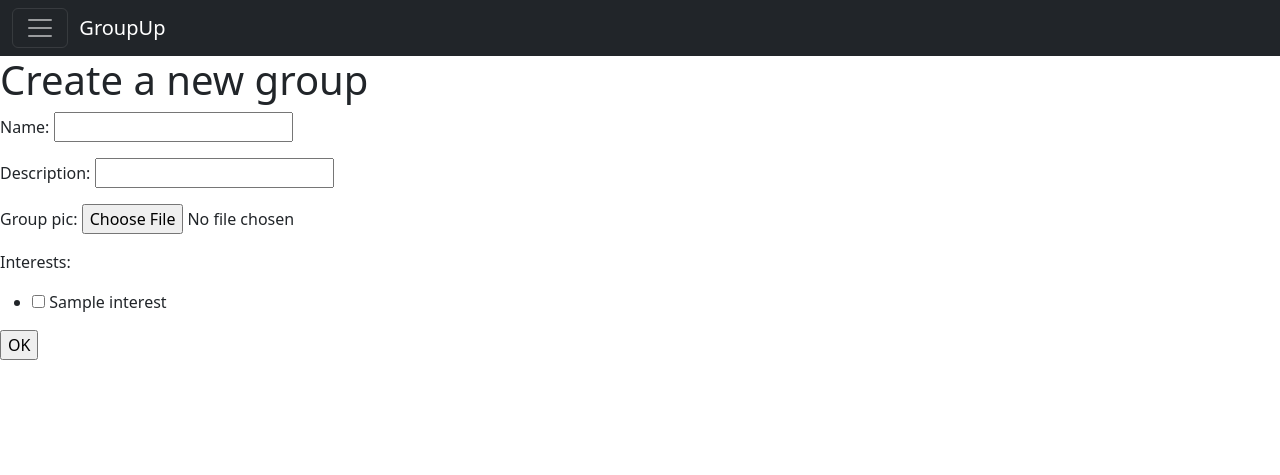
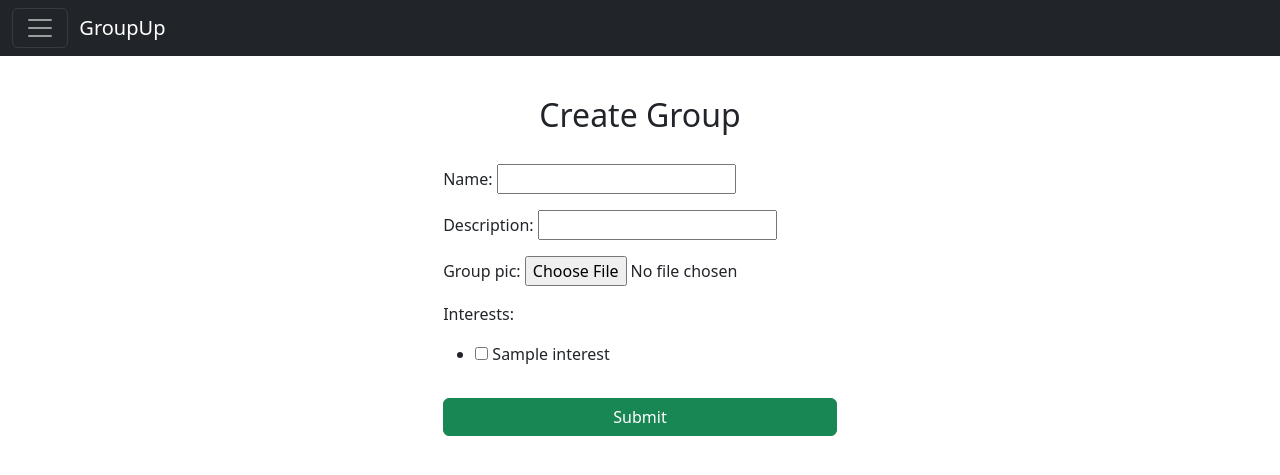
Before and after one commit to erlendps/groupup, a Django app: page /groups/create/ in a window 1280 px wide. Shown: the top 475 px of the page. Run offline with Django 3.2, Linux system fonts and the light colour scheme; a user stored in the database is signed in; tables that the repository leaves empty hold one stand-in row (values such as "Sample post"); some libraries are stand-ins or nearby versions.

Commit message:
style group-creation form

```diff
--- a/groupup/groupup/accounts/templates/accounts/group_creation.html
+++ b/groupup/groupup/accounts/templates/accounts/group_creation.html
@@ -1,11 +1,17 @@
 {% extends 'accounts/base.html' %}
-{% block title %}Matches for {{ usergroup.name }}{% endblock %}
-
 {% block content %}
-<h1>Create a new group</h1>
-<form action="/groups/create/" method="post" enctype="multipart/form-data">
-    {% csrf_token %}
-    {{ form.as_p }}
-    <input type="submit" value="OK">
-</form>
+    <div style=" margin-top: 40px; display: flex; flex-direction: column; align-items: center;">
+        <h2 style="margin-bottom: 30px;">Create Group</h2>
+        <div>
+            <form method="post" enctype="multipart/form-data" style="display: flex; flex-direction: column;">
+            {% csrf_token %}
+            {{ form.as_p }}
+            <button class="btn btn-success" type="submit">Submit</button>
+        </form>
+        {{ form.name.errors }}
+        {{ form.description.errors }}
+        {{ form.group_pic.errors }}
+        {{ form.interests.errors }}
+        </div>
+    </div>
 {% endblock %}
```
